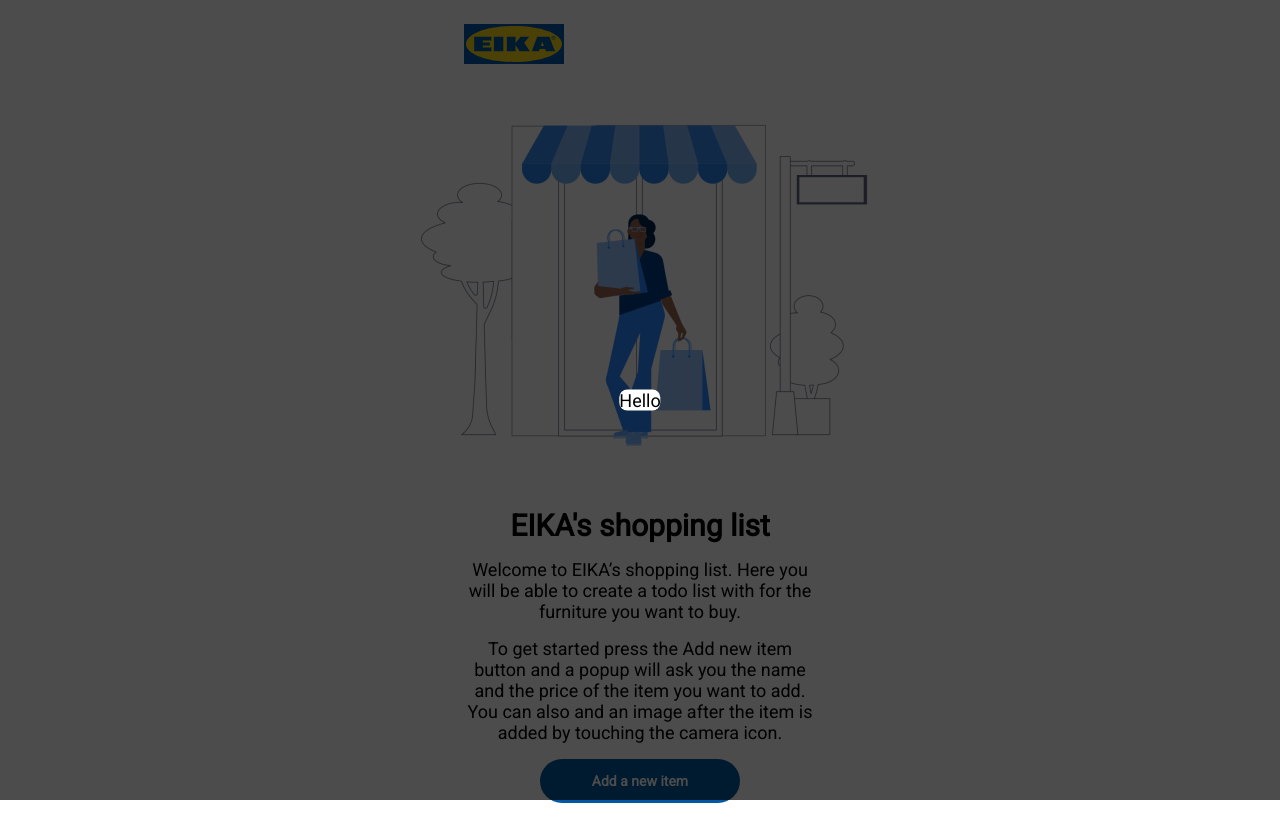
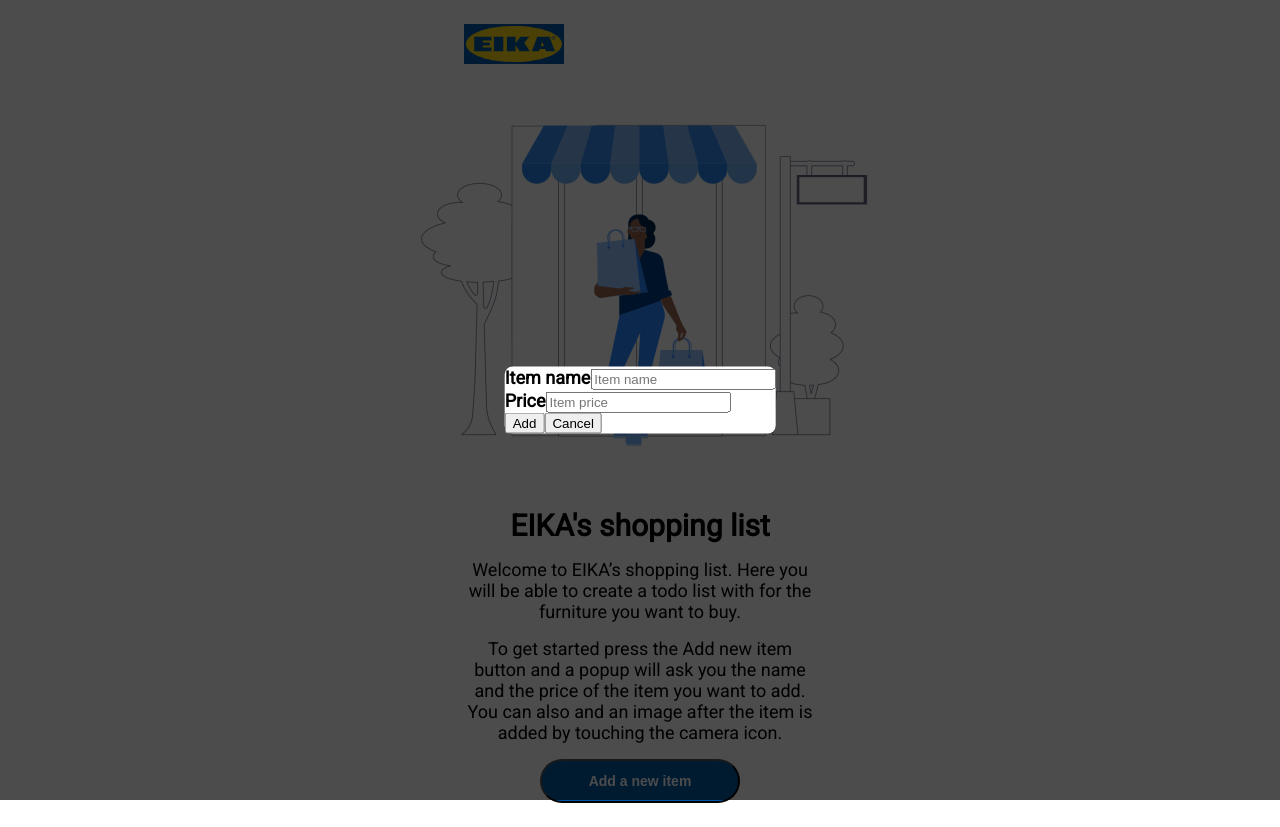
Before and after one commit to Nermeen-M/testing-todo, a React (Create React App) app: page / in a window 1280 px wide. Both pictures are taken after a click on the button "Add a new item". Built offline with nearby package versions, Linux system fonts and the light colour scheme.

Commit message:
Add item form form

```diff
--- a/src/assets/styles/base/reset.scss
+++ b/src/assets/styles/base/reset.scss
@@ -1,53 +1,105 @@
-/*
-  Remove all the styles of the "User-Agent-Stylesheet", except for the 'display' property
-  - The "symbol *" part is to solve Firefox SVG sprite bug
-*/
-*:where(:not(iframe, canvas, img, svg, video):not(svg *, symbol *)) {
-  all: unset;
-  display: revert;
+html,
+body,
+div,
+span,
+applet,
+object,
+iframe,
+h1,
+h2,
+h3,
+h4,
+h5,
+h6,
+p,
+blockquote,
+pre,
+a,
+abbr,
+acronym,
+address,
+big,
+cite,
+code,
+del,
+dfn,
+em,
+img,
+ins,
+kbd,
+q,
+s,
+samp,
+small,
+strike,
+strong,
+sub,
+sup,
+tt,
+var,
+b,
+u,
+i,
+center,
+dl,
+dt,
+dd,
+ol,
+ul,
+li,
+fieldset,
+form,
+label,
+legend,
+table,
+caption,
+tbody,
+tfoot,
+thead,
+tr,
+th,
+td,
+article,
+aside,
+canvas,
+details,
+embed,
+figure,
+figcaption,
+footer,
+header,
+hgroup,
+menu,
+nav,
+output,
+ruby,
+section,
+summary,
+time,
+mark,
+audio,
+video {
+  margin: 0;
+  padding: 0;
+  border: 0;
+  font-size: 100%;
+  font: inherit;
+  vertical-align: baseline;
 }
-/* Preferred box-sizing value */
+
+ol,
+ul,
+menu {
+  list-style: none;
+}
+
+table {
+  border-collapse: collapse;
+  border-spacing: 0;
+}
+
 *,
 *::before,
 *::after {
   box-sizing: border-box;
 }
-/* Reapply the pointer cursor for anchor tags */
-a {
-  cursor: revert;
-}
-/* Remove list styles (bullets/numbers) */
-ol,
-ul,
-menu {
-  list-style: none;
-}
-/* For images to not be able to exceed their container */
-/* img {
-	max-width: 100%;
-  } */
-/* removes spacing between cells in tables */
-table {
-  border-collapse: collapse;
-}
-/* revert the 'white-space' property for textarea elements on Safari */
-textarea {
-  white-space: revert;
-}
-/* fix the feature of 'hidden' attribute.
-   display:revert; revert to element instead of attribute */
-:where([hidden]) {
-  display: none;
-}
-/* revert for bug in Chromium browsers
-   - fix for the content editable attribute will work properly. */
-:where([contenteditable]) {
-  -moz-user-modify: read-write;
-  -webkit-user-modify: read-write;
-  overflow-wrap: break-word;
-  -webkit-line-break: after-white-space;
-}
-/* apply back the draggable feature - exist only in Chromium and Safari */
-:where([draggable="true"]) {
-  -webkit-user-drag: element;
-}
--- /dev/null
+++ b/src/components/AddItemForm.jsx
@@ -0,0 +1,82 @@
+import { useState } from "react";
+
+export default function AddItemForm({ setModal }) {
+  const [name, setName] = useState("");
+  const [price, setPrice] = useState("");
+  const [nameIsValid, setNameIsValid] = useState(true);
+  const [priceIsValid, setPriceIsValid] = useState(true);
+
+  function nameChangeHandler(event) {
+    setName(event.target.value);
+    if (name.trim().length === 0) {
+      setNameIsValid(false);
+    }
+    setNameIsValid(true);
+  }
+
+  function priceChangeHandler(event) {
+    setPrice(event.target.value);
+    if (price.trim().length === 0 || price < 1) {
+      setPriceIsValid(false);
+    }
+    setPriceIsValid(true);
+  }
+
+  function submitHandler(event) {
+    event.preventDefault();
+    if (name.trim().length === 0) {
+      setNameIsValid(false);
+      return;
+    }
+    if (price.trim().length === 0 || price < 1) {
+      setPriceIsValid(false);
+      return;
+    }
+    setNameIsValid(true);
+    setPriceIsValid(true);
+
+    // dataCtx.onAddItem(name, price);
+    // {
+    //   props.redirect && dataCtx.navigateToShoppingList();
+    // }
+
+    setName("");
+    setPrice("");
+    // dataCtx.onCloseModal();
+  }
+
+  return (
+    <form className="form" onSubmit={submitHandler}>
+      <div className="form-field">
+        <label htmlFor="item-name">Item name</label>
+        <input
+          id="item-name"
+          type="text"
+          value={name}
+          onChange={nameChangeHandler}
+          placeholder="Item name"
+        />
+        {!nameIsValid && <p className="error">Please enter a valid name.</p>}
+      </div>
+      <div className="form-field">
+        <label htmlFor="item-price">Price</label>
+        <input
+          id="item-price"
+          type="number"
+          value={price}
+          onChange={priceChangeHandler}
+          placeholder="Item price"
+        />
+        {!priceIsValid && <p className="error">Please enter a valid price.</p>}
+      </div>
+      <div className="form-actions">
+        <button className="btn primary-btn" type="submit">
+          Add
+        </button>
+        <button className="btn secondary-btn" onClick={() => setModal(null)}>
+          Cancel
+        </button>
+      </div>
+    </form>
+  );
+}
--- /dev/null
+++ b/src/components/FormField.jsx
@@ -0,0 +1,3 @@
+export default function FormField() {
+  return <div></div>;
+}
--- a/src/screens/WelcomeScreen.jsx
+++ b/src/screens/WelcomeScreen.jsx
@@ -1,3 +1,4 @@
+import AddItemForm from "../components/AddItemForm";
 import Image from "../assets/images/shopping image.png";
 
 export default function WelcomeScreen({ setModal }) {
@@ -18,7 +19,10 @@
         the name and the price of the item you want to add. You can also and an
         image after the item is added by touching the camera icon.
       </p>
-      <button className="primary-button" onClick={() => setModal(<p>Hello</p>)}>
+      <button
+        className="primary-button"
+        onClick={() => setModal(<AddItemForm setModal={setModal} />)}
+      >
         Add a new item
       </button>
     </div>
```
